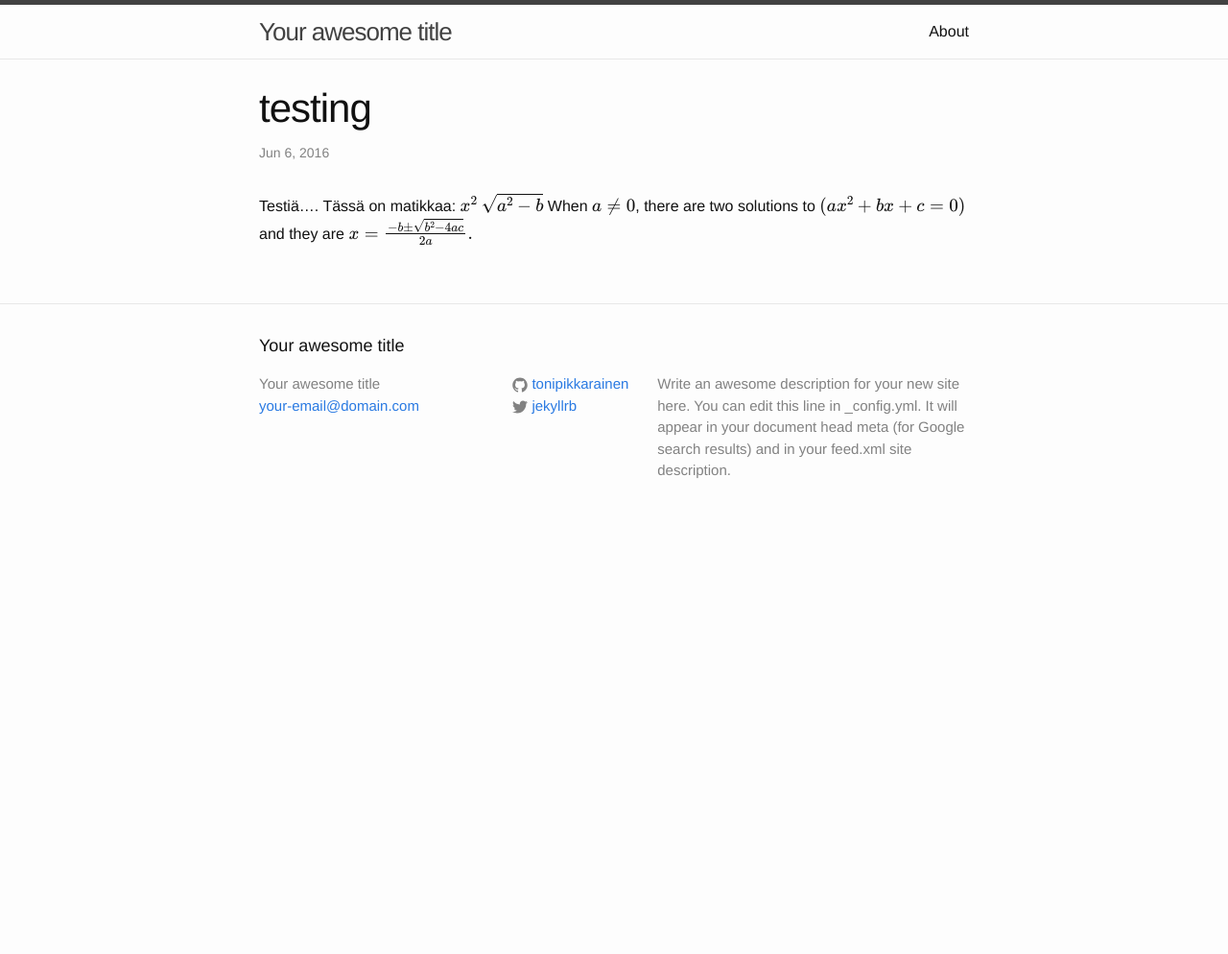
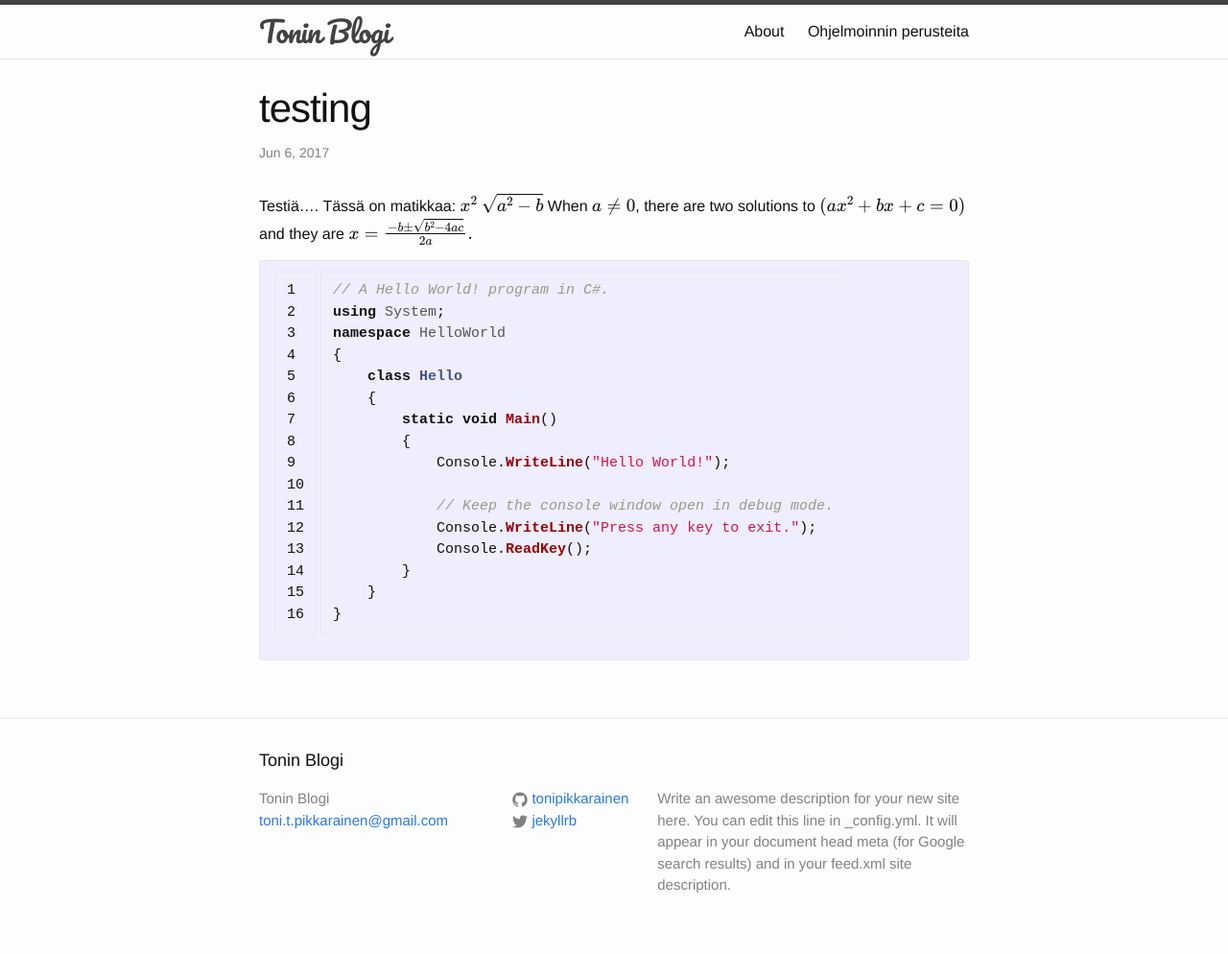
Before and after one commit to tonipikkarainen/tonipikkarainen.github.io, a Jekyll site: the page built from _posts/2016-06-06-testing.markdown, in a window 1280 px wide. Shown: the whole page at 96% size. Built offline with Jekyll 4.4.1, drawn with Linux system fonts in a browser that asks for light colours; formulas are drawn with MathJax 3; comment, search, counter and statistics services are not loaded; before the commit the page ends 900 px from its top, so only the background shows below that.

```diff
--- a/_config.yml
+++ b/_config.yml
@@ -6,8 +6,8 @@
 # 'jekyll serve'. If you change this file, please restart the server process.
 
 # Site settings
-title: Your awesome title
-email: your-email@domain.com
+title: Tonin Blogi
+email: toni.t.pikkarainen@gmail.com
 description: > # this means to ignore newlines until "baseurl:"
   Write an awesome description for your new site here. You can edit this
   line in _config.yml. It will appear in your document head meta (for
@@ -19,3 +19,4 @@ github_username:  tonipikkarainen
 
 # Build settings
 markdown: kramdown
+highlighter: rouge
--- a/_posts/2016-06-06-testing.markdown
+++ b/_posts/2016-06-06-testing.markdown
@@ -1,7 +1,7 @@
 ---
 layout: post
 title:  "testing"
-date:   2016-06-06 22:17:43 +0300
+date:   2017-06-06 22:17:43 +0300
 categories: jekyll update
 ---
 
@@ -10,3 +10,22 @@ Tässä on matikkaa: $x^2$
 $$\\ \sqrt{a^2-b}$$
 When $a \ne 0$, there are two solutions to $$(ax^2 + bx + c = 0)$$ and they are
 $$\\x = {-b \pm \sqrt{b^2-4ac} \over 2a}.$$
+
+{% highlight c# linenos %}
+// A Hello World! program in C#.
+using System;
+namespace HelloWorld
+{
+    class Hello
+    {
+        static void Main()
+        {
+            Console.WriteLine("Hello World!");
+
+            // Keep the console window open in debug mode.
+            Console.WriteLine("Press any key to exit.");
+            Console.ReadKey();
+        }
+    }
+}
+{% endhighlight %}
--- a/_posts/2016-06-06-welcome-to-jekyll.markdown
+++ b/_posts/2016-06-06-welcome-to-jekyll.markdown
@@ -1,7 +1,7 @@
 ---
 layout: post
 title:  "Welcome to Jekyll!"
-date:   2016-06-06 22:17:43 +0300
+date:   2017-06-06 22:17:43 +0300
 categories: jekyll update
 ---
 You’ll find this post in your `_posts` directory. Go ahead and edit it and re-build the site to see your changes. You can rebuild the site in many different ways, but the most common way is to run `jekyll serve`, which launches a web server and auto-regenerates your site when a file is updated.
--- a/_posts/2016-06-07-matikka.html
+++ b/_posts/2016-06-07-matikka.html
@@ -1,7 +1,7 @@
 ---
 layout: post
 title:  "matikka html"
-date:   2016-06-07 22:17:43 +0300
+date:   2017-06-07 22:17:43 +0300
 categories: jekyll update
 ---
 <p>Testiä....
--- a/_sass/_layout.scss
+++ b/_sass/_layout.scss
@@ -1,3 +1,4 @@
+@import url(https://fonts.googleapis.com/css?family=Pacifico);
 /**
  * Site header
  */
@@ -11,8 +12,11 @@
 }
 
 .site-title {
-    font-size: 26px;
-    font-weight: 300;
+    font:{
+		size: 30px;
+        weight: 400;
+		family:'Pacifico', cursive;
+	}
     line-height: 56px;
     letter-spacing: -1px;
     margin-bottom: 0;
--- a/css/main.scss
+++ b/css/main.scss
@@ -6,7 +6,7 @@
 
 
 // Our variables
-$base-font-family: "Helvetica Neue", Helvetica, Arial, sans-serif;
+$base-font-family:  "Helvetica Neue", Helvetica, Arial, sans-serif;
 $base-font-size:   16px;
 $base-font-weight: 400;
 $small-font-size:  $base-font-size * 0.875;
```
Also changed, not shown: ohjelmointiperusteita.html (added, +341 -0 lines).
